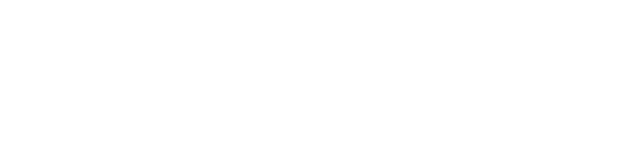
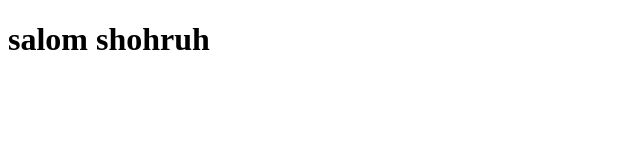
Before and after one commit to dearshokhrukh/github_tutorial, a plain HTML site: page index.html in a window 1280 px wide. Shown: the whole page, without its empty margins (0-640 px from the left). Drawn offline with Linux system fonts and the light colour scheme.

```diff
--- a/index.html
+++ b/index.html
@@ -9,6 +9,7 @@
 </head>
 
 <body>
+  <h1>salom shohruh</h1>
 
 
   <script src="script.js"></script>
```
